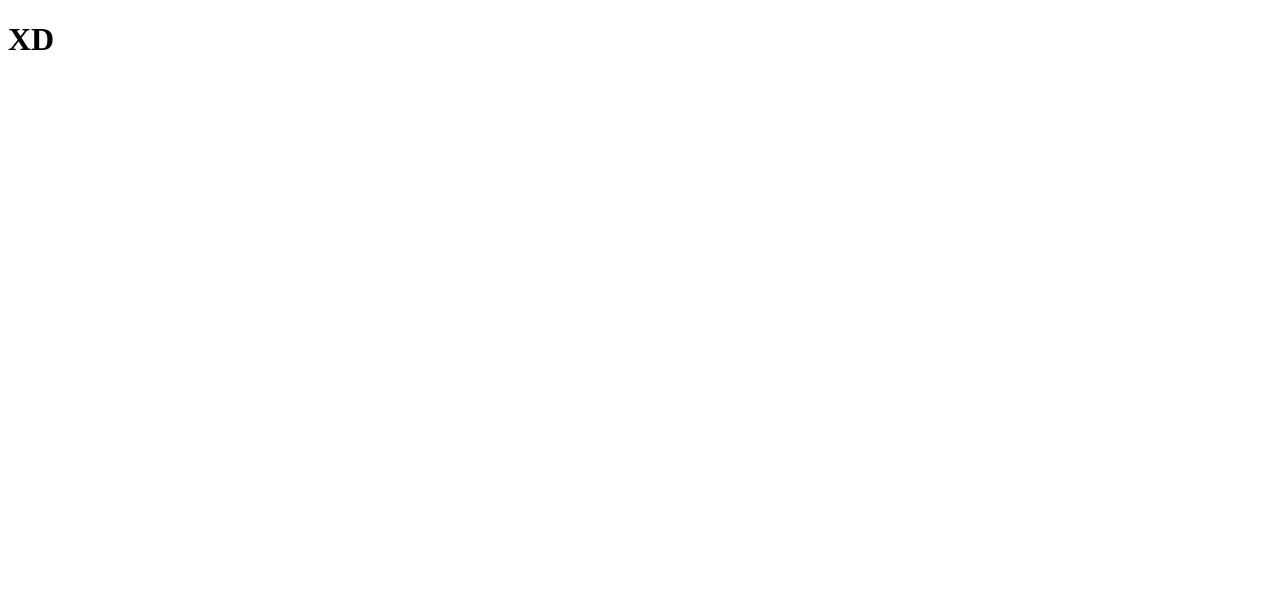
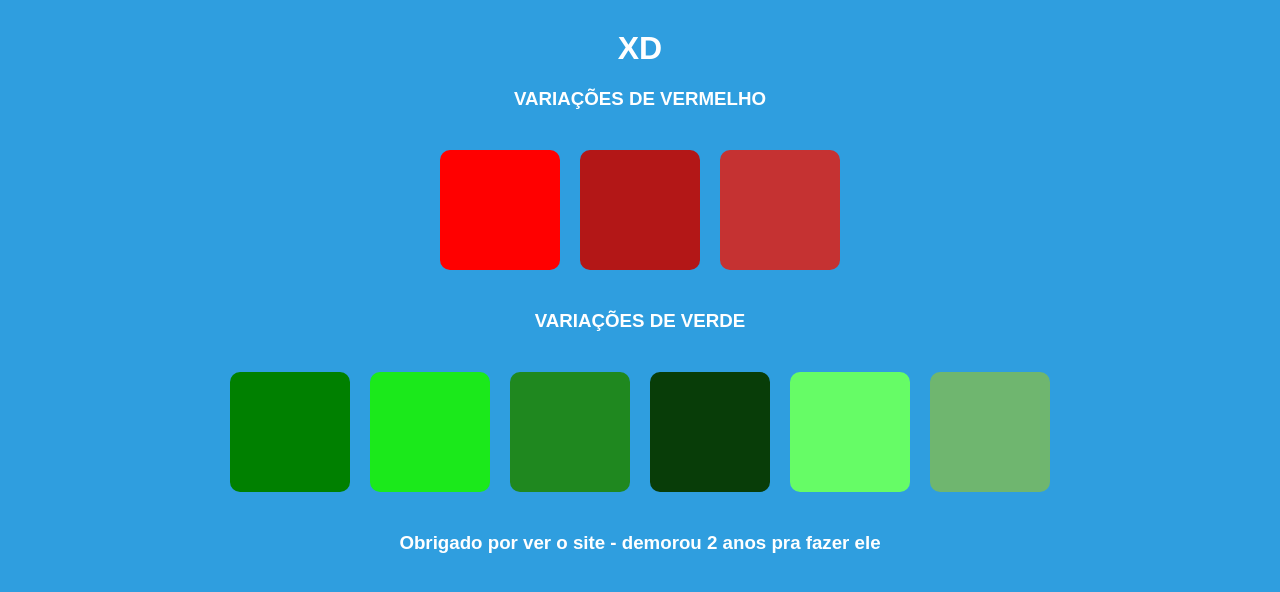
Before and after one commit to KevinFaculdadeXD/Atividade-de-cria--o-de-Flexbox---Kevin, a plain HTML site: page index.html in a window 1280 px wide. Drawn offline with Linux system fonts and the light colour scheme; a web font is replaced by a local one.

Commit message:
terminei o site

```diff
--- a/index.html
+++ b/index.html
@@ -4,31 +4,79 @@
 
     <meta charset="UTF-8">
     <link href="https://fonts.googleapis.com/css2?family=Zen+Dots&display=swap" rel="stylesheet">
+    <link href="https://fonts.googleapis.com/css2?family=Bitcount+Grid+Double:wght@100..900&family=Zen+Dots&display=swap" rel="stylesheet">
     <title>Document</title>
     <style>
+        *{
+            background-color: rgb(47, 158, 223);
+        }
+        h1 {
+            color: white;
+            font-family: 'Zen Dots', sans-serif;
+            margin-top:30px;
+            text-align: center;
+        }
+        h3{
+            color: rgb(255, 255, 255);
+            font-family: 'Bitcount Grid Double', sans-serif;
+            margin-top:20px;
+            text-align: center;
+        }
+        .container{
+            display: flex;
+            justify-content: center;
+            align-items: center;
+            flex-wrap: wrap;
+            gap: 20px;
+            margin: 40px 0;
+        }
+        .deixarBonito{
 
+        }
+        .bloco{
+            width:120px;
+            height:120px;
+            border-radius:10px;
+            display:flex;
+            justify-content:center;
+            align-items:center;
+        }
+
+        .box1{background: red;}
+        .box2{background: rgb(179, 23, 23);}
+        .box3{background: rgb(197, 50, 50);}
+
+        .box4{background: green;}
+        .box5{background:rgb(27, 233, 27);}
+        .box6{background:rgb(31, 136, 31);}
+        .box7{background:rgb(8, 61, 8);}
+        .box8{background:rgb(102, 252, 102);}
+        .box9{background:rgb(111, 182, 111);}
     </style>
 </head>
 <body>
     <h1>XD</h1>
-
+    <p></p>
+    <h3 class="deixarBonito"> VARIAÇÕES DE VERMELHO</h3>
     <div class="container">
 
-        <div class="bloco 1"></div>
-        <div class="bloco 2"></div>
-        <div class="bloco 3"></div>
+        <div class="bloco box1"></div>
+        <div class="bloco box2"></div>
+        <div class="bloco box3"></div>
+
+    </div>
+    <h3 class="deixarBonito"> VARIAÇÕES DE VERDE</h3>
+    <div class="container">
+
+        <div class="bloco box4"></div>
+        <div class="bloco box5"></div>
+        <div class="bloco box6"></div>
+        <div class="bloco box7"></div>
+        <div class="bloco box8"></div>
+        <div class="bloco box9"></div>
 
     </div>
 
-    <div class="container">
-
-        <div class="bloco 4"></div>
-        <div class="bloco 5"></div>
-        <div class="bloco 6"></div>
-        <div class="bloco 7"></div>
-        <div class="bloco 8"></div>
-        <div class="bloco 9"></div>
-
-    </div>
+    <h3>Obrigado por ver o site - demorou 2 anos pra fazer ele</h3>
 </body>
 </html>
```
